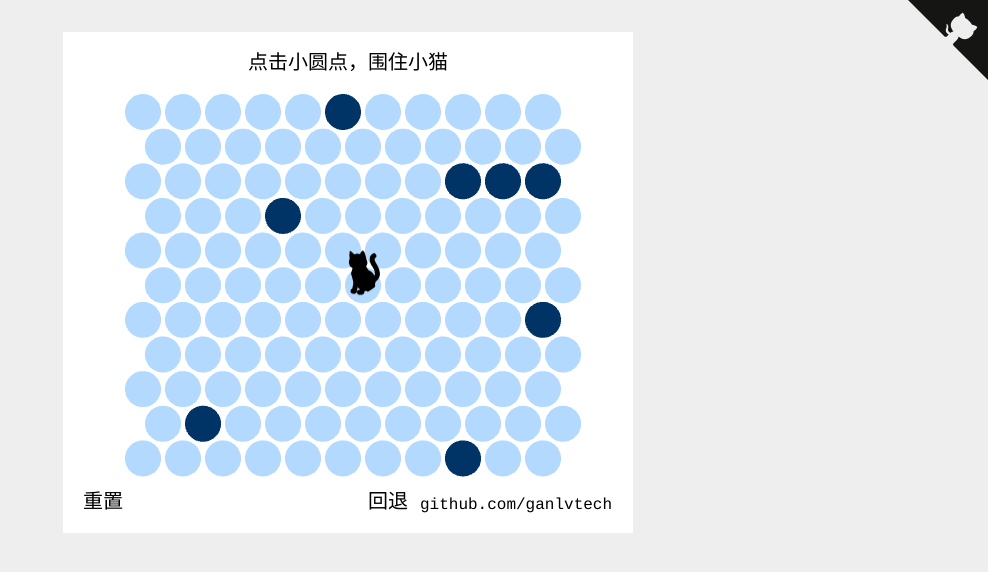
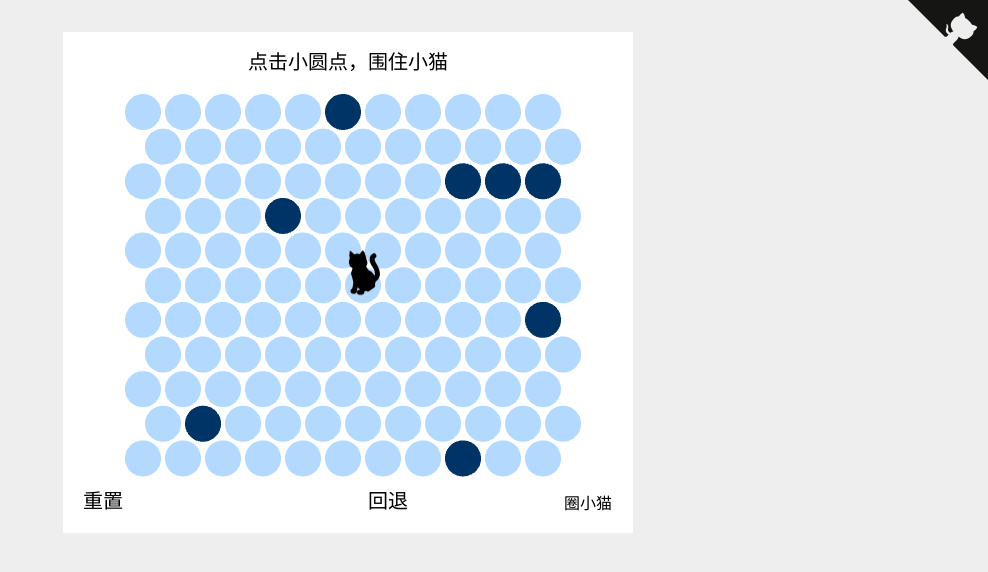
Before and after one commit to shenweiyan/CatchTheCAT, a plain HTML site: page index.html in a window 1280 px wide. Shown: the whole page, without its empty margins (292-1280 px from the left). Drawn offline with Linux system fonts and the light colour scheme; animation ran at ten frames a second.

Commit message:
圈小猫

```diff
--- a/index.html
+++ b/index.html
@@ -34,7 +34,7 @@
         backgroundColor: 0xffffff,
         parent: 'catch-the-cat',
         statusBarAlign: 'center',
-        credit: ''
+        credit: '圈小猫'
       });
     </script>
     <a href="https://github.com/shenweiyan/CatchTheCAT" class="github-corner" aria-label="View source on GitHub">
```
